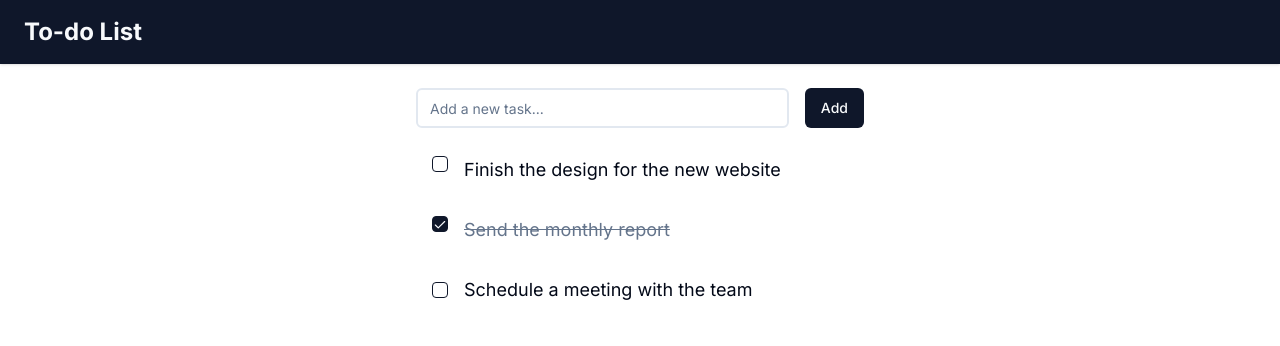
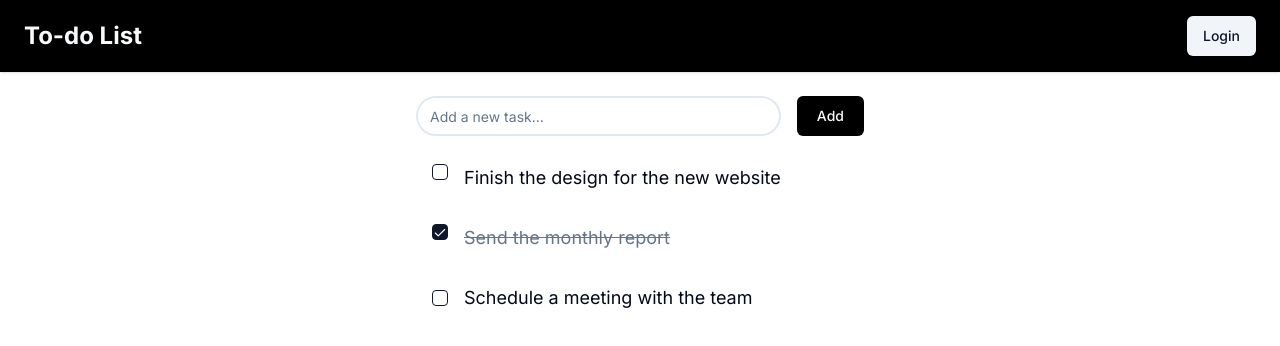
Before and after one commit to VishalyGinny/todo_app, a Next.js app: page / in a window 1280 px wide. Shown: the top 346 px of the page. Built offline with nearby package versions, Linux system fonts and the light colour scheme.

Commit message:
some changes

```diff
--- a/app/layout.tsx
+++ b/app/layout.tsx
@@ -1,6 +1,8 @@
 import type { Metadata } from "next";
 import { Inter } from "next/font/google";
 import "./globals.css";
+import { UserProvider } from "@auth0/nextjs-auth0/client";
+import { Button } from "@/components/ui/button";
 
 const inter = Inter({ subsets: ["latin"] });
 
--- a/app/page.tsx
+++ b/app/page.tsx
@@ -2,24 +2,28 @@ import Image from "next/image";
 import { Button } from "@/components/ui/button";
 import { Input } from "@/components/ui/input";
 import { Checkbox } from "@/components/ui/checkbox";
+import Link from "next/link";
 
 export default function Home() {
   return (
     <div className="flex flex-col h-screen bg-background">
-      <header className="bg-primary text-primary-foreground py-4 px-6 shadow">
+      <header className="bg-black text-primary-foreground py-4 px-6 shadow flex justify-between items-center">
         <h1 className="text-2xl font-bold">To-do List</h1>
+        <Button variant="secondary" asChild className="rounded-md px-4 py-2">
+          <Link href="/login">Login</Link>
+        </Button>
       </header>
       <main className="flex-1 p-6">
         <div className="max-w-md mx-auto">
-          <form className="flex items-center mb-4">
+          <form className="flex items-start mb-4">
             <Input
               type="text"
               placeholder="Add a new task..."
-              className="flex-1 mr-4 rounded-md border-2 border-input px-3 py-2 focus:outline-none focus:ring-2 focus:ring-primary"
+              className="flex-1 mr-4 rounded-full border-2 border-input px-3 py-2 focus:outline-none focus:ring-2 focus:ring-primary"
             />
             <Button
               type="submit"
-              className="bg-primary text-primary-foreground rounded-md px-4 py-2"
+              className="bg-black text-primary-foreground rounded-md px-5 py-2"
             >
               Add
             </Button>
--- a/package.json
+++ b/package.json
@@ -9,6 +9,7 @@
     "lint": "next lint"
   },
   "dependencies": {
+    "@auth0/nextjs-auth0": "^3.5.0",
     "@clerk/nextjs": "^5.2.3",
     "@radix-ui/react-checkbox": "^1.1.1",
     "@radix-ui/react-slot": "^1.1.0",
```
Also changed, not shown: 1 other file (tests, documents, lock files or other folders).
